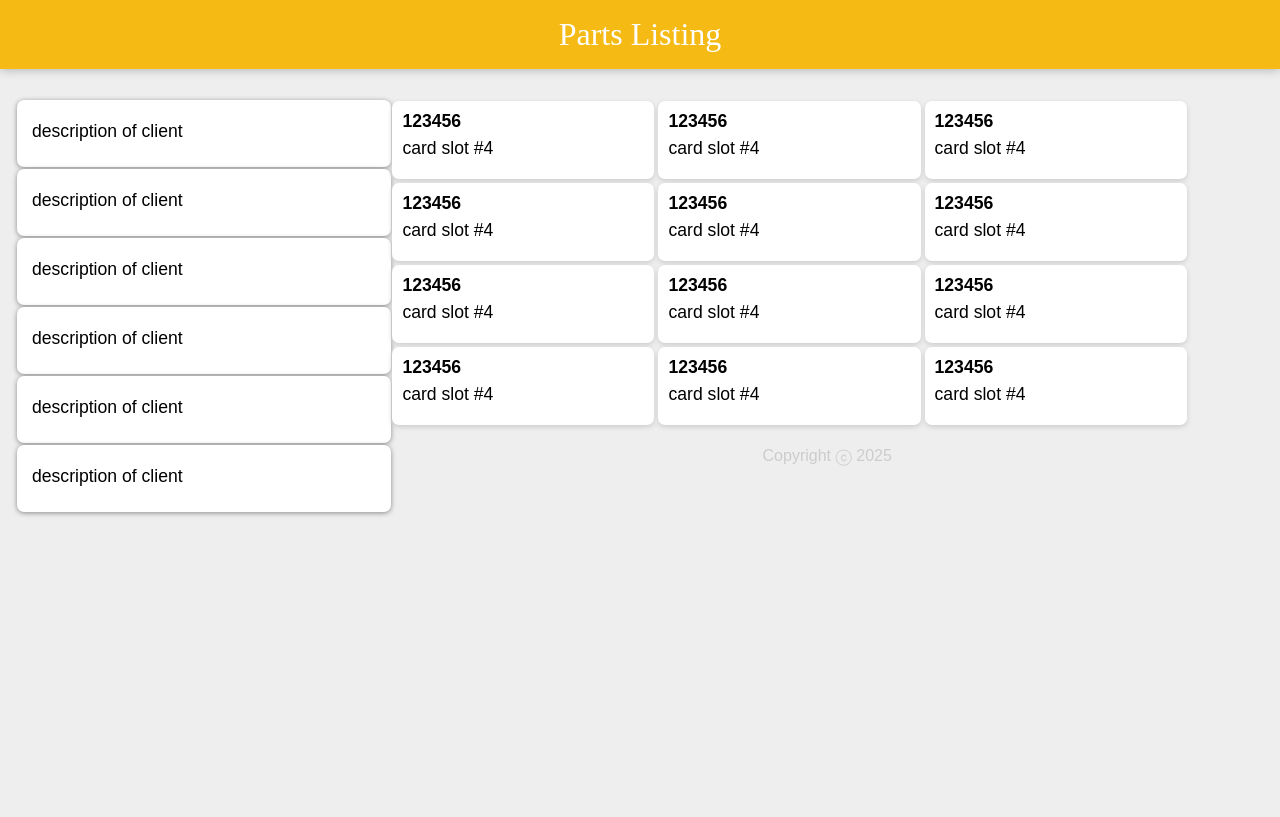
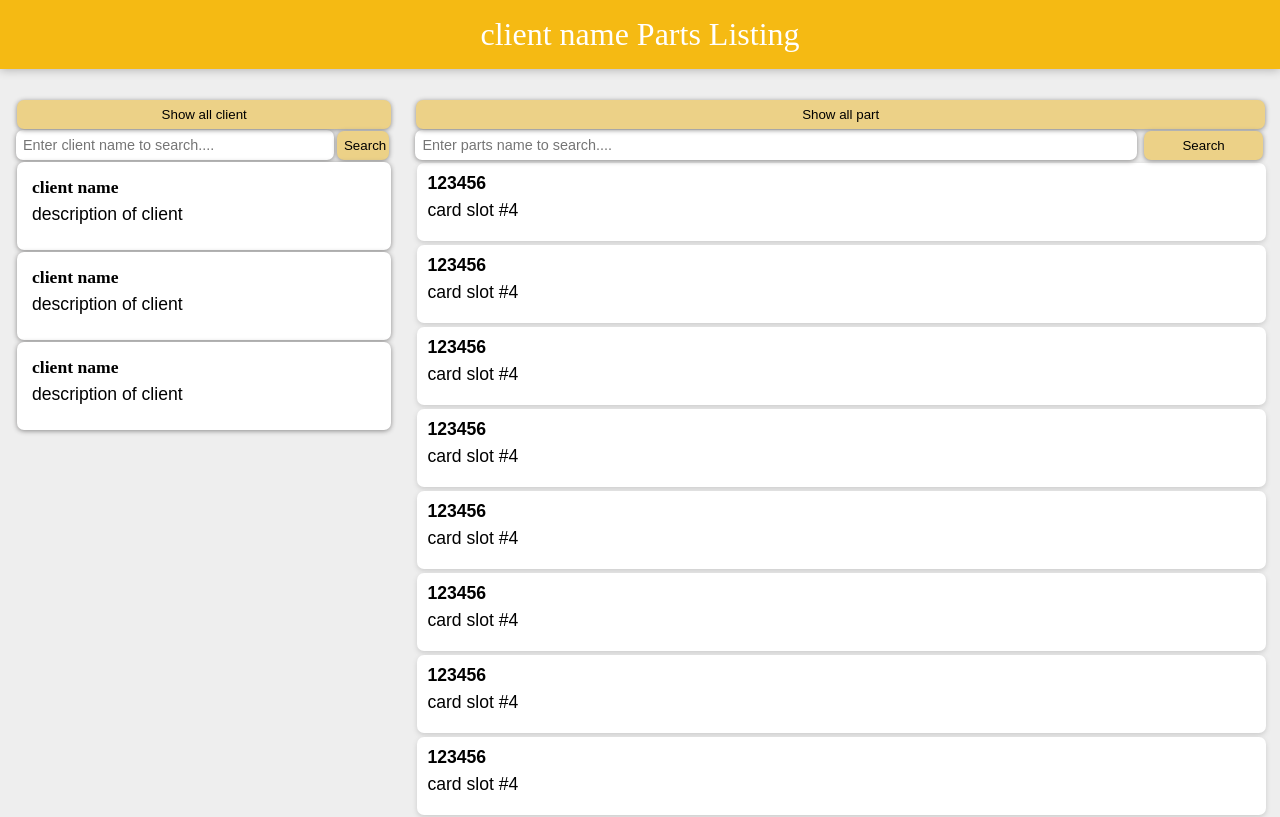
Before and after one commit to dlloigit36/mPart-inventory, a React (Vite) app: page / in a window 1280 px wide. Shown: the top 817 px of the page. Built offline with nearby package versions, Linux system fonts and the light colour scheme.

Commit message:
skeleton v1

```diff
--- a/index.html
+++ b/index.html
@@ -5,6 +5,7 @@
     <link rel="icon" type="image/svg+xml" href="/vite.svg" />
     <meta name="viewport" content="width=device-width, initial-scale=1.0" />
     <title>Client Listing</title>
+    <link rel="stylesheet" href="/styles.css" />
   </head>
   <body>
     <div id="root"></div>
--- a/src/components/styles.css
+++ b/public/styles.css
@@ -37,11 +37,19 @@ header h1 {
 
 .part-panel {
   position: relative;
-  width: 70%;
+  width: 68%;
   height: max-content;
   margin: 30px auto 20px auto;
+  float:right;
+  /* background-color: rgb(7, 19, 19); */
+}
+
+.bottom-panel {
+  position: relative;
+  width: 100%;
+  height: max-content;
+  margin: 30px auto 0px auto;
   float:left;
-  /* background-color: rgb(7, 19, 19); */
 }
 
 .client {
@@ -50,6 +58,18 @@ header h1 {
   margin: 1px;
   background: #fff;
   padding: 15px;
+  border-radius: 7px;
+  box-shadow: 0 1px 5px rgb(138, 137, 137);
+  float: left;
+}
+
+.show-all button {
+  position: relative;
+  width: 100%;
+  margin: 1px;
+  border: transparent;
+  background-color: #ecd187;
+  padding: 7px;
   border-radius: 7px;
   box-shadow: 0 1px 5px rgb(138, 137, 137);
   float: left;
@@ -73,7 +93,7 @@ header h1 {
   border-radius: 7px;
   box-shadow: 0 2px 5px #ccc;
   padding: 10px;
-  width: 30%;
+  width: 100%;
   margin: 2px;
   float: left;
 }
@@ -109,33 +129,31 @@ form.create-note {
   border-radius: 7px;
   box-shadow: 0 1px 5px rgb(138, 137, 137);
 }
-form.create-note input,
-form.create-note textarea {
-  width: 100%;
-  border: none;
-  padding: 4px;
+.search-form input {
+  width: 85%;
+  border: transparent;
+  padding: 7px;
   outline: none;
-  font-size: 1.2em;
+  font-size: 0.9em;
   font-family: inherit;
   resize: none;
+  border-radius: 7px;
+  box-shadow: 0 1px 5px rgb(138, 137, 137);
 }
-form.create-note button {
-  position: absolute;
-  right: 18px;
-  bottom: -18px;
-  background: #f5ba13;
-  color: #fff;
-  border: none;
-  border-radius: 50%;
-  width: 36px;
-  height: 36px;
-  box-shadow: 0 1px 3px rgba(0, 0, 0, 0.3);
-  cursor: pointer;
-  outline: none;
+.search-form button {
+  position: relative;
+  width: 14%;
+  margin: 1px;
+  border: transparent;
+  background-color: #ecd187;
+  padding: 7px;
+  border-radius: 7px;
+  box-shadow: 0 1px 5px rgb(138, 137, 137);
+  float: right;
 }
 
 footer {
-  position: relative;
+  position: absolute;
   text-align: center;
   width: 100%;
   bottom: 0;
--- a/src/components/App.jsx
+++ b/src/components/App.jsx
@@ -3,25 +3,39 @@ import Header from "./Header"
 import Footer from "./Footer"
 import Client from "./Client"
 import Part from "./Part"
-import "./styles.css"
+import ButtonShowAll from "./ButtonShowAll"
+import SearchForm from "./SearchForm"
 
-const name = ""
+const name = "client name"
 
-function App(params) {
+
+function App() {
     return (
         <div>
             <Header
                 name= {name}
             />
             <div className="client-panel">
+                <ButtonShowAll
+                    type="client"
+                />
+                <SearchForm
+                    text4placeholder="Enter client name to search...."
+                    name="clientName"
+                />
                 <Client />
                 <Client />
                 <Client />
-                <Client />
-                <Client />
-                <Client />
+
             </div>
             <div className="part-panel">
+                <ButtonShowAll
+                    type="part"
+                />
+                <SearchForm
+                    text4placeholder="Enter parts name to search...."
+                    name="partName"
+                />
                 <Part />
                 <Part />
                 <Part />
@@ -33,9 +47,12 @@ function App(params) {
                 <Part />
                 <Part />
                 <Part />
-                <Part />
+
             </div>
-            <Footer />
+            <div className="bottom-panel">
+                <Footer />
+
+            </div>
         </div>
 
     );
--- /dev/null
+++ b/src/components/ButtonShowAll.jsx
@@ -0,0 +1,13 @@
+import React from "react";
+
+function ButtonShowAll(props) {
+
+    return(
+        <div className="show-all">
+            <button>Show all {props.type}</button>
+        </div>
+    );
+
+}
+
+export default ButtonShowAll;
--- a/src/components/Client.jsx
+++ b/src/components/Client.jsx
@@ -4,7 +4,7 @@ function Client(props) {
 
     return(
         <div className="client">
-            <h2>{props.name}</h2>
+            <h2>client name {props.name}</h2>
             <p>description of client</p>
         </div>
     );
--- /dev/null
+++ b/src/components/SearchForm.jsx
@@ -0,0 +1,28 @@
+import React, {useState} from "react";
+
+
+function SearchForm(props) {
+    const [client, setClient] = useState("");
+
+    function handleChange(event) {
+    const { name, value } = event.target;
+        setClient(value);
+    }
+
+    return(
+        <div className="search-form">
+            <form>
+                <input
+                    name={props.name}
+                    placeholder={props.text4placeholder}
+                    value={client}
+                    onChange={handleChange}
+                    />
+                <button><span>Search</span></button>
+            </form>
+        </div>
+    );
+
+}
+
+export default SearchForm;
```
